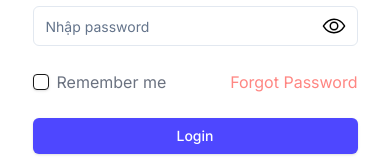
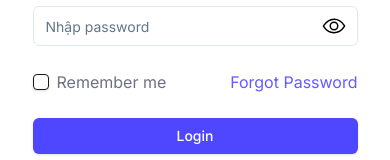
Before and after one commit to vophuocthanh/finace-planner-web, a React (Vite) app: page /login in a window 390 px wide. Shown: the part 438-598 px from the top of the page. Built offline with nearby package versions, Linux system fonts and the light colour scheme.

Commit message:
Update responsive mobile

```diff
--- a/src/app/layout/side-bar.tsx
+++ b/src/app/layout/side-bar.tsx
@@ -56,7 +56,7 @@ const Sidebar = () => {
         'md:h-full md:flex md:flex-col md:static',
         'transition-width duration-300',
         // Mobile styles
-        'fixed bottom-0 left-0 right-0 h-20 flex w-full'
+        'fixed bottom-0 left-0 right-0 h-20 flex w-full z-50'
       )}
     >
       <div className={classNames('flex items-center gap-2 mb-5', 'hidden md:flex')}>
--- a/src/pages/login/Login.tsx
+++ b/src/pages/login/Login.tsx
@@ -131,7 +131,7 @@ export default function Login() {
                     Remember me
                   </Label>
                 </div>
-                <Link to={path.forgotPassword} className='text-redCustom hover:underline'>
+                <Link to={path.forgotPassword} className='text-primary hover:underline'>
                   Forgot Password
                 </Link>
               </div>
--- a/src/pages/person-income/components/table-person-income.tsx
+++ b/src/pages/person-income/components/table-person-income.tsx
@@ -242,9 +242,9 @@ export default function TablePersonIncome() {
             setFilterValue(event.target.value)
             debouncedSetFilter(event.target.value)
           }}
-          className='w-80 md:max-w-sm'
+          className='w-[22rem] md:max-w-sm'
         />
-        <div className='flex items-center gap-2 md:gap-4'>
+        <div className='flex items-center gap-12 md:gap-4'>
           <Button
             iconLeft={<Plus />}
             onClick={handleAddButtonClick}
```
